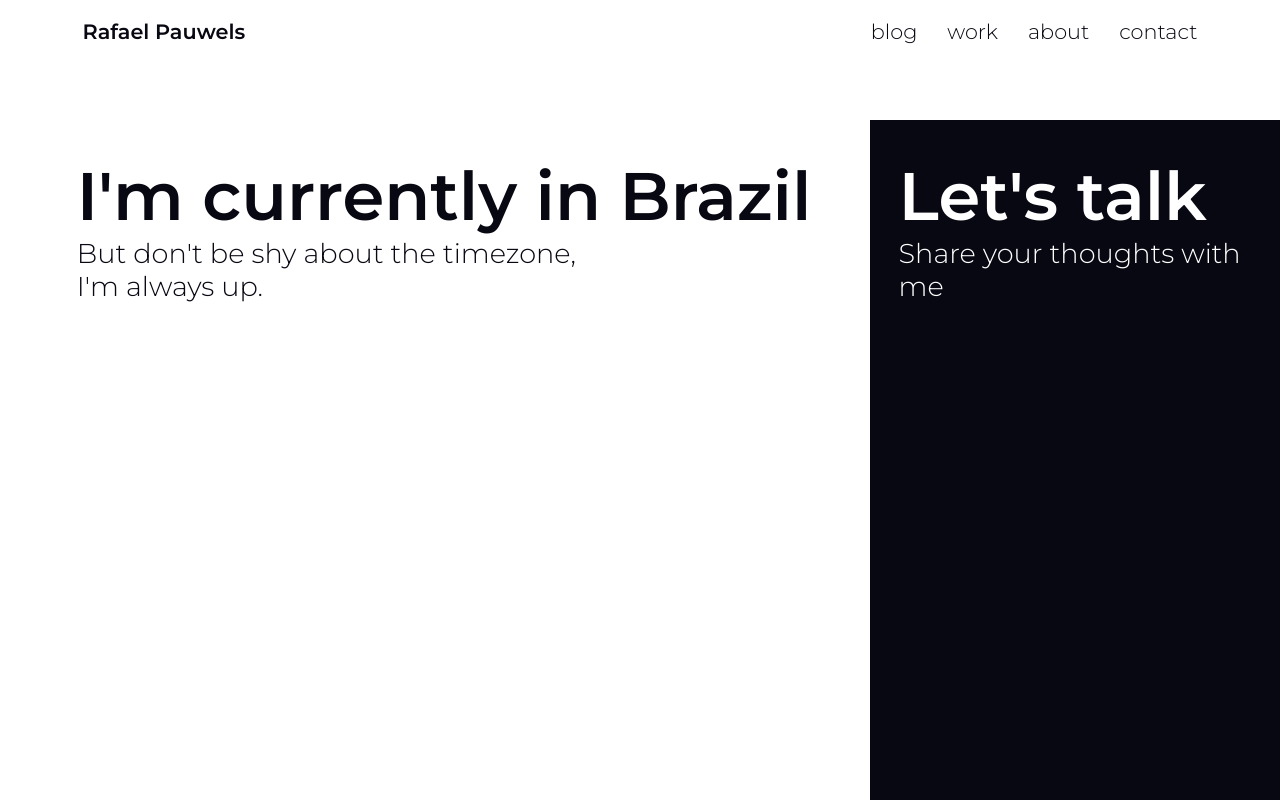
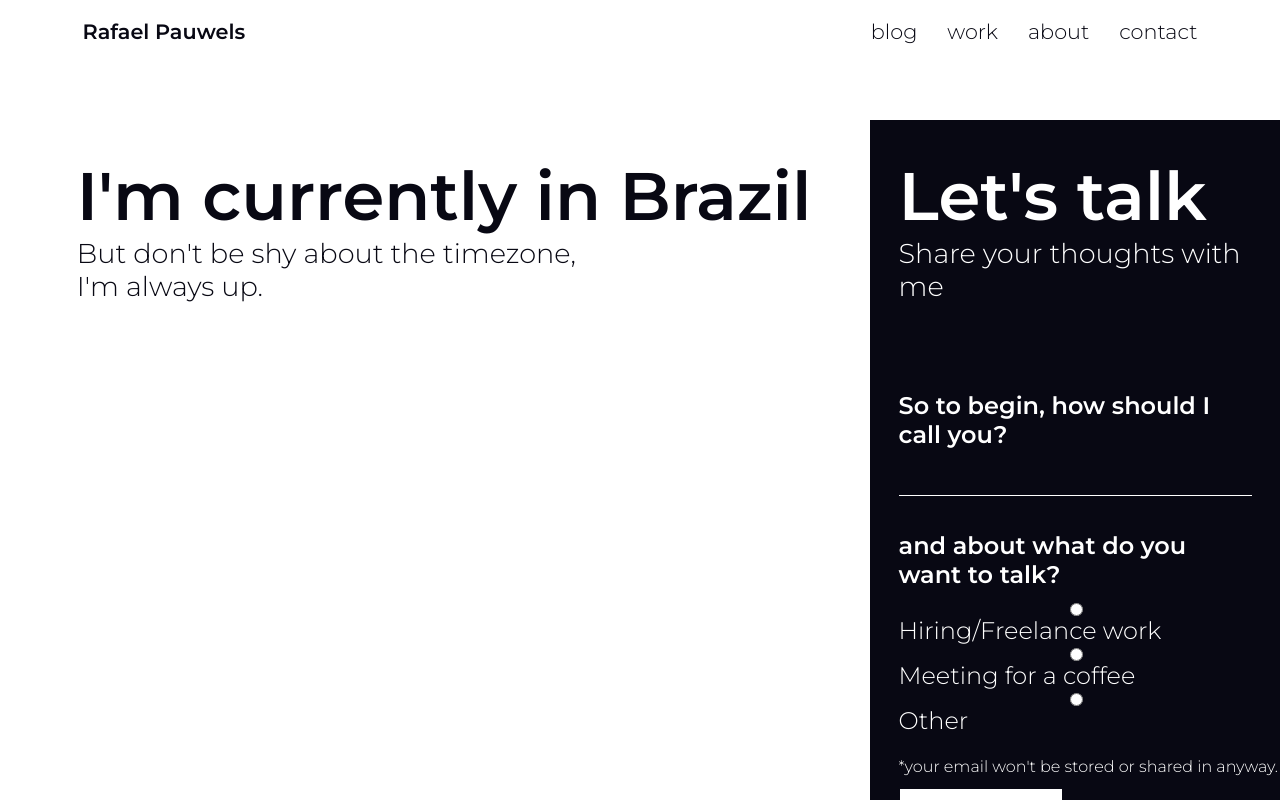
Before and after one commit to rafapauwels/pauwels-old-web, a React (Create React App) app: page /contact in a window 1280 px wide. Built offline with nearby package versions, Linux system fonts and the light colour scheme; a web font is replaced by a local one.

Commit message:
WIP: Contact form

```diff
--- a/src/components/Contact/index.js
+++ b/src/components/Contact/index.js
@@ -1,5 +1,7 @@
 import React from 'react'
 import './index.scss'
+
+import ContactForm from '../ContactForm'
 
 let Contact = () => (
   <div className="contact-page">
@@ -11,6 +13,7 @@ let Contact = () => (
       <div className="whole-form">
         <h1>Let's talk</h1>
         <h2>Share your thoughts with me</h2>
+        <ContactForm />
       </div>
     </section>
   </div>
--- /dev/null
+++ b/src/components/ContactForm/index.js
@@ -0,0 +1,53 @@
+import React, { Component } from 'react'
+import './index.scss'
+
+export default class ContactForm extends Component {
+
+  state = {name: '', email: '', message: '', selected: '', step: 0}
+
+  render() {
+    const proxPag = () => { this.setState({ step: 1 }) }
+    const handleNameChange = nameEvent => { this.setState({ name: nameEvent.target.value }) }
+    const handleOptionChange = changeEvent => { this.setState({ selected: changeEvent.target.value }) }
+    const handlePageChange = formSubmitEvent => { formSubmitEvent.preventDefault(); proxPag(); }
+
+    const firstPag = () => (
+      <form onSubmit={handlePageChange}>
+        <label class="how-call">
+          So to begin, how should I call you?
+          <input className="name-input" type="text" name="name" value={this.state.name} onChange={handleNameChange} />
+        </label>
+
+        <label class="about-what">and about what do you want to talk?</label>
+        <label>
+          <input type="radio" value="hiring" onChange={handleOptionChange} checked={this.state.selected === "hiring"} />
+          Hiring/Freelance work
+        </label>
+        <label>
+          <input type="radio" value="meeting" onChange={handleOptionChange} checked={this.state.selected === "meeting"} />
+          Meeting for a coffee
+        </label>
+        <label>
+          <input type="radio" value="other" onChange={handleOptionChange} checked={this.state.selected === "other"} />
+          Other
+        </label>
+
+        <button type="submit">next</button>
+      </form>
+    )
+
+    const segPag = () => (
+      console.log(this.state)
+    )
+
+    return (
+        <div className="contact-form">
+          {this.state.step === 0 ?
+            firstPag() :
+            segPag()
+          }
+          <p>*your email won't be stored or shared in anyway.</p>
+        </div>
+      )
+  }
+}
--- /dev/null
+++ b/src/components/ContactForm/index.scss
@@ -0,0 +1,52 @@
+$primary-color: #080813;
+
+.contact-form {
+  margin: 25% 0;
+
+  label {
+    display: flex;
+    flex-flow: column;
+    font-size: 1.5rem;
+
+    .name-input {
+      margin: 3% 0 0 0;
+      background: $primary-color;
+      font-size: 1.7rem;
+
+      caret-color: white;
+      font-family: 'Montserrat', sans-serif;
+      color: white;
+      outline: none;
+      border: none;
+      border-bottom: 1px solid white;
+      text-indent: 1%;
+    }
+
+  }
+
+  .how-call {
+    font-weight: 600;
+  }
+
+  .about-what {
+    font-weight: 600;
+    margin: 10% 0 3% 0;
+  }
+
+  button {
+    font-size: 1.7rem;
+    font-family: 'Montserrat', sans-serif;
+    background-color: #FFF;
+    margin: 15% 0 0 0;
+    width: 164px;
+    min-height: 50px;
+    color: $primary-color;
+    border: 1px solid $primary-color;
+  }
+
+  p {
+    position: fixed;
+    bottom: 3%;
+    font-size: 1rem;
+  }
+}
```
